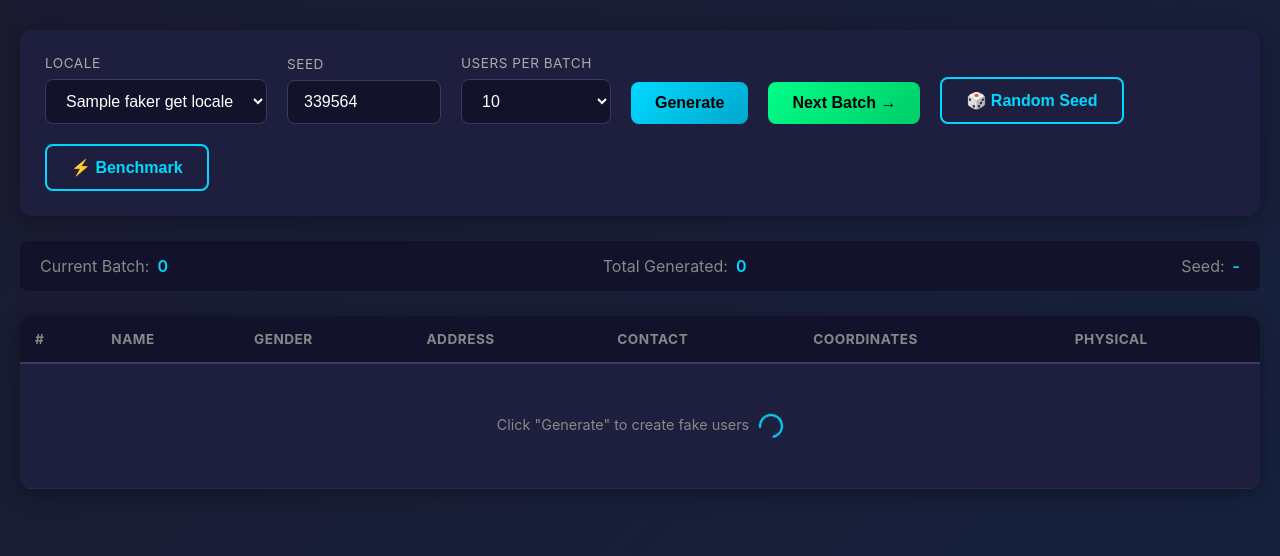
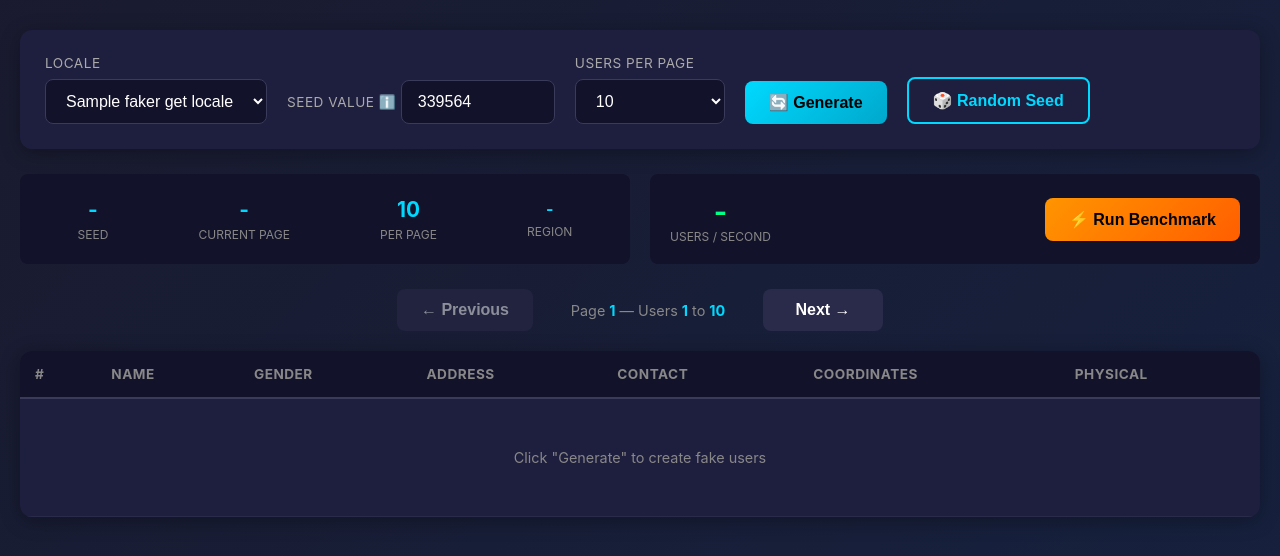
Before and after one commit to NurulloMahmud/fake-user-generator, a FastAPI app: page / in a window 1280 px wide. Shown: the part 160-716 px from the top of the page. Run offline with FastAPI, Linux system fonts and the light colour scheme; a database or web service that is not in the repository returns one stand-in record (values such as "Sample title"); some libraries are stand-ins or nearby versions.

Commit message:
bug fixes

```diff
--- a/app/database.py
+++ b/app/database.py
@@ -1,4 +1,3 @@
-"""Database connection and query functions."""
 import os
 import psycopg2
 from psycopg2.extras import RealDictCursor
@@ -7,7 +6,6 @@ from dotenv import load_dotenv
 load_dotenv()
 
 def get_connection():
-    """Create a new database connection."""
     return psycopg2.connect(
         host=os.getenv('DB_HOST', 'localhost'),
         port=os.getenv('DB_PORT', '5432'),
@@ -17,7 +15,6 @@ def get_connection():
     )
 
 def get_locales():
-    """Get available locales from database."""
     conn = get_connection()
     try:
         with conn.cursor(cursor_factory=RealDictCursor) as cur:
@@ -27,7 +24,6 @@ def get_locales():
         conn.close()
 
 def generate_users(seed: int, batch: int, count: int, locale: str):
-    """Generate fake users using stored procedure."""
     conn = get_connection()
     try:
         with conn.cursor(cursor_factory=RealDictCursor) as cur:
@@ -40,7 +36,6 @@ def generate_users(seed: int, batch: int, count: int, locale: str):
         conn.close()
 
 def generate_users_json(seed: int, batch: int, count: int, locale: str):
-    """Generate fake users as JSON."""
     conn = get_connection()
     try:
         with conn.cursor() as cur:
@@ -54,7 +49,6 @@ def generate_users_json(seed: int, batch: int, count: int, locale: str):
         conn.close()
 
 def run_benchmark(count: int, locale: str):
-    """Run benchmark and return results."""
     conn = get_connection()
     try:
         with conn.cursor() as cur:
--- a/app/main.py
+++ b/app/main.py
@@ -1,4 +1,3 @@
-"""Fake User Generator - FastAPI Application."""
 from fastapi import FastAPI, Request, Query
 from fastapi.responses import HTMLResponse, JSONResponse
 from fastapi.staticfiles import StaticFiles
@@ -6,7 +5,7 @@ from fastapi.templating import Jinja2Templates
 import random
 import os
 
-from database import get_locales, generate_users, generate_users_json, run_benchmark
+from .database import get_locales, generate_users, generate_users_json, run_benchmark
 
 app = FastAPI(
     title="Fake User Generator",
@@ -19,9 +18,7 @@ templates = Jinja2Templates(directory=os.path.join(os.path.dirname(__file__), "t
 
 @app.get("/", response_class=HTMLResponse)
 async def home(request: Request):
-    """Render the main page."""
     locales = get_locales()
-    # Generate a random default seed
     default_seed = random.randint(1, 999999)
     return templates.TemplateResponse("index.html", {
         "request": request,
@@ -36,7 +33,6 @@ async def api_generate(
     count: int = Query(10, ge=1, le=100, description="Number of users to generate"),
     locale: str = Query("en_US", description="Locale code (en_US or de_DE)")
 ):
-    """Generate fake users and return as JSON."""
     try:
         users = generate_users_json(seed, batch, count, locale)
         return JSONResponse(content={
@@ -55,7 +51,6 @@ async def api_generate(
 
 @app.get("/api/locales")
 async def api_locales():
-    """Get available locales."""
     locales = get_locales()
     return JSONResponse(content={"locales": locales})
 
@@ -64,7 +59,6 @@ async def api_benchmark(
     count: int = Query(1000, ge=100, le=100000, description="Number of users to generate"),
     locale: str = Query("en_US", description="Locale code")
 ):
-    """Run benchmark and return performance metrics."""
     try:
         result = run_benchmark(count, locale)
         return JSONResponse(content={
@@ -79,7 +73,6 @@ async def api_benchmark(
 
 @app.get("/health")
 async def health():
-    """Health check endpoint."""
     return {"status": "healthy"}
 
 if __name__ == "__main__":
--- a/app/templates/index.html
+++ b/app/templates/index.html
@@ -96,17 +96,17 @@
             font-weight: 600;
         }
 
-        button:hover {
+        button:hover:not(:disabled) {
             transform: translateY(-2px);
+        }
+
+        button:disabled {
+            opacity: 0.5;
+            cursor: not-allowed;
         }
 
         .btn-primary {
             background: linear-gradient(135deg, #00d9ff, #00a8cc);
-            color: #000;
-        }
-
-        .btn-secondary {
-            background: linear-gradient(135deg, #00ff88, #00cc6a);
             color: #000;
         }
 
@@ -116,13 +116,30 @@
             color: #00d9ff;
         }
 
+        .btn-nav {
+            background: #2a2a4a;
+            color: #fff;
+            min-width: 120px;
+        }
+
+        .btn-nav:hover:not(:disabled) {
+            background: #3a3a5a;
+        }
+
+        /* Stats and Benchmark Row */
+        .stats-row {
+            display: grid;
+            grid-template-columns: 1fr 1fr;
+            gap: 20px;
+            margin-bottom: 25px;
+        }
+
         .info-bar {
             background: #12122a;
             border-radius: 8px;
-            padding: 15px 20px;
-            margin-bottom: 25px;
+            padding: 20px;
             display: flex;
-            justify-content: space-between;
+            justify-content: space-around;
             align-items: center;
             flex-wrap: wrap;
             gap: 15px;
@@ -130,17 +147,79 @@
 
         .info-item {
             display: flex;
+            flex-direction: column;
             align-items: center;
-            gap: 8px;
+            gap: 5px;
         }
 
         .info-label {
             color: #888;
+            font-size: 0.75rem;
+            text-transform: uppercase;
         }
 
         .info-value {
             color: #00d9ff;
-            font-weight: 600;
+            font-weight: 700;
+            font-size: 1.3rem;
+        }
+
+        .info-value.locale-display {
+            font-size: 1rem;
+        }
+
+        .benchmark-box {
+            background: #12122a;
+            border-radius: 8px;
+            padding: 20px;
+            display: flex;
+            align-items: center;
+            justify-content: space-between;
+            gap: 20px;
+        }
+
+        .benchmark-result {
+            display: flex;
+            flex-direction: column;
+            align-items: center;
+        }
+
+        .benchmark-value {
+            font-size: 1.8rem;
+            color: #00ff88;
+            font-weight: 700;
+        }
+
+        .benchmark-label {
+            color: #888;
+            font-size: 0.75rem;
+            text-transform: uppercase;
+        }
+
+        .benchmark-btn {
+            background: linear-gradient(135deg, #ff9500, #ff5e00);
+            color: #000;
+            white-space: nowrap;
+        }
+
+        /* Pagination Controls */
+        .pagination {
+            display: flex;
+            justify-content: center;
+            align-items: center;
+            gap: 15px;
+            margin-bottom: 20px;
+        }
+
+        .page-info {
+            color: #888;
+            font-size: 0.9rem;
+            min-width: 200px;
+            text-align: center;
+        }
+
+        .page-info strong {
+            color: #00d9ff;
         }
 
         .table-container {
@@ -216,7 +295,7 @@
             color: #888;
         }
 
-        .loading::after {
+        .loading.active::after {
             content: '';
             display: inline-block;
             width: 20px;
@@ -233,23 +312,46 @@
             to { transform: rotate(360deg); }
         }
 
-        .benchmark-result {
-            background: #12122a;
-            border-radius: 8px;
-            padding: 20px;
-            margin-top: 20px;
-            text-align: center;
+        /* Tooltip for seed */
+        .tooltip {
+            position: relative;
+            display: inline-block;
         }
 
-        .benchmark-value {
-            font-size: 2rem;
-            color: #00ff88;
-            font-weight: 700;
+        .tooltip .tooltip-text {
+            visibility: hidden;
+            width: 280px;
+            background-color: #333;
+            color: #fff;
+            text-align: left;
+            border-radius: 8px;
+            padding: 12px;
+            position: absolute;
+            z-index: 1;
+            bottom: 125%;
+            left: 50%;
+            margin-left: -140px;
+            opacity: 0;
+            transition: opacity 0.3s;
+            font-size: 0.8rem;
+            line-height: 1.4;
+            box-shadow: 0 4px 15px rgba(0,0,0,0.3);
         }
 
-        .benchmark-label {
-            color: #888;
-            font-size: 0.9rem;
+        .tooltip .tooltip-text::after {
+            content: '';
+            position: absolute;
+            top: 100%;
+            left: 50%;
+            margin-left: -8px;
+            border-width: 8px;
+            border-style: solid;
+            border-color: #333 transparent transparent transparent;
+        }
+
+        .tooltip:hover .tooltip-text {
+            visibility: visible;
+            opacity: 1;
         }
 
         @media (max-width: 768px) {
@@ -265,8 +367,16 @@
                 width: 100%;
             }
 
+            .stats-row {
+                grid-template-columns: 1fr;
+            }
+
             .table-container {
                 overflow-x: auto;
+            }
+
+            .pagination {
+                flex-wrap: wrap;
             }
         }
     </style>
@@ -281,21 +391,27 @@
         <div class="controls">
             <div class="control-group">
                 <label for="locale">Locale</label>
-                <select id="locale">
+                <select id="locale" onchange="generateUsers()">
                     {% for loc in locales %}
-                    <option value="{{ loc.code }}">{{ loc.name }}</option>
+                    <option value="{{ loc.code }}" data-name="{{ loc.name }}">{{ loc.name }}</option>
                     {% endfor %}
                 </select>
             </div>
 
-            <div class="control-group">
-                <label for="seed">Seed</label>
+            <div class="control-group tooltip">
+                <label for="seed">Seed Value ℹ️</label>
+                <span class="tooltip-text">
+                    <strong>What is a seed?</strong><br>
+                    A seed ensures <em>reproducibility</em>. The same seed always generates the exact same users in the same order.<br><br>
+                    <strong>Why use it?</strong><br>
+                    Share a seed with others to reproduce identical test data. Great for debugging and testing!
+                </span>
                 <input type="number" id="seed" value="{{ default_seed }}" min="1" max="999999999">
             </div>
 
             <div class="control-group">
-                <label for="count">Users per Batch</label>
-                <select id="count">
+                <label for="count">Users per Page</label>
+                <select id="count" onchange="generateUsers()">
                     <option value="10" selected>10</option>
                     <option value="20">20</option>
                     <option value="50">50</option>
@@ -303,25 +419,48 @@
                 </select>
             </div>
 
-            <button class="btn-primary" onclick="generateUsers()">Generate</button>
-            <button class="btn-secondary" onclick="nextBatch()">Next Batch →</button>
+            <button class="btn-primary" onclick="generateUsers()">🔄 Generate</button>
             <button class="btn-outline" onclick="randomSeed()">🎲 Random Seed</button>
-            <button class="btn-outline" onclick="runBenchmark()">⚡ Benchmark</button>
         </div>
 
-        <div class="info-bar">
-            <div class="info-item">
-                <span class="info-label">Current Batch:</span>
-                <span class="info-value" id="currentBatch">0</span>
+        <!-- Stats and Benchmark Row -->
+        <div class="stats-row">
+            <div class="info-bar">
+                <div class="info-item">
+                    <span class="info-value" id="displaySeed">-</span>
+                    <span class="info-label">Seed</span>
+                </div>
+                <div class="info-item">
+                    <span class="info-value" id="currentPage">-</span>
+                    <span class="info-label">Current Page</span>
+                </div>
+                <div class="info-item">
+                    <span class="info-value" id="usersPerPage">10</span>
+                    <span class="info-label">Per Page</span>
+                </div>
+                <div class="info-item">
+                    <span class="info-value locale-display" id="displayLocale">-</span>
+                    <span class="info-label">Region</span>
+                </div>
             </div>
-            <div class="info-item">
-                <span class="info-label">Total Generated:</span>
-                <span class="info-value" id="totalGenerated">0</span>
+
+            <div class="benchmark-box">
+                <div class="benchmark-result">
+                    <span class="benchmark-value" id="benchmarkValue">-</span>
+                    <span class="benchmark-label">Users / Second</span>
+                </div>
+                <button class="btn-primary benchmark-btn" onclick="runBenchmark()">⚡ Run Benchmark</button>
             </div>
-            <div class="info-item">
-                <span class="info-label">Seed:</span>
-                <span class="info-value" id="displaySeed">-</span>
-            </div>
+        </div>
+
+        <!-- Pagination -->
+        <div class="pagination">
+            <button class="btn-nav" id="prevBtn" onclick="prevPage()" disabled>← Previous</button>
+            <span class="page-info">
+                Page <strong id="pageNum">1</strong> —
+                Users <strong id="rangeStart">1</strong> to <strong id="rangeEnd">10</strong>
+            </span>
+            <button class="btn-nav" id="nextBtn" onclick="nextPage()">Next →</button>
         </div>
 
         <div class="table-container">
@@ -344,28 +483,30 @@
                 </tbody>
             </table>
         </div>
-
-        <div id="benchmarkResult" class="benchmark-result" style="display: none;">
-            <div class="benchmark-value" id="benchmarkValue">-</div>
-            <div class="benchmark-label">users per second</div>
-        </div>
     </div>
 
     <script>
-        let currentBatch = 0;
-        let totalGenerated = 0;
+        // Current state - using 0-indexed internally, display as 1-indexed to user
+        let currentBatch = 0;  // 0-indexed internally
+        let currentCount = 10;
 
-        async function generateUsers(resetBatch = true) {
-            if (resetBatch) {
+        // Locale name mapping
+        const localeNames = {
+            'en_US': 'English (US)',
+            'de_DE': 'German (Germany)'
+        };
+
+        async function generateUsers(resetPage = true) {
+            if (resetPage) {
                 currentBatch = 0;
-                totalGenerated = 0;
             }
 
             const seed = document.getElementById('seed').value;
             const count = document.getElementById('count').value;
             const locale = document.getElementById('locale').value;
+            currentCount = parseInt(count);
 
-            document.getElementById('usersTable').innerHTML = '<tr><td colspan="7" class="loading">Generating users</td></tr>';
+            document.getElementById('usersTable').innerHTML = '<tr><td colspan="7" class="loading active">Generating users</td></tr>';
 
             try {
                 const response = await fetch(`/api/generate?seed=${seed}&batch=${currentBatch}&count=${count}&locale=${locale}`);
@@ -373,8 +514,8 @@
 
                 if (data.success) {
                     displayUsers(data.users);
-                    totalGenerated += data.users.length;
-                    updateInfoBar(seed);
+                    updateInfoBar(seed, locale);
+                    updatePagination();
                 } else {
                     document.getElementById('usersTable').innerHTML = `<tr><td colspan="7">Error: ${data.error}</td></tr>`;
                 }
@@ -388,7 +529,7 @@
             tbody.innerHTML = '';
 
             users.forEach((user, index) => {
-                const globalIndex = currentBatch * parseInt(document.getElementById('count').value) + index + 1;
+                const globalIndex = currentBatch * currentCount + index + 1;
                 const row = document.createElement('tr');
                 row.innerHTML = `
                     <td>${globalIndex}</td>
@@ -412,15 +553,40 @@
             });
         }
 
-        function updateInfoBar(seed) {
-            document.getElementById('currentBatch').textContent = currentBatch;
-            document.getElementById('totalGenerated').textContent = totalGenerated;
+        function updateInfoBar(seed, locale) {
             document.getElementById('displaySeed').textContent = seed;
+            document.getElementById('currentPage').textContent = currentBatch + 1;  // Display as 1-indexed
+            document.getElementById('usersPerPage').textContent = currentCount;
+
+            // Get friendly locale name from dropdown
+            const localeSelect = document.getElementById('locale');
+            const selectedOption = localeSelect.options[localeSelect.selectedIndex];
+            document.getElementById('displayLocale').textContent = selectedOption.dataset.name || localeNames[locale] || locale;
         }
 
-        function nextBatch() {
+        function updatePagination() {
+            const pageNum = currentBatch + 1;  // Display as 1-indexed
+            const rangeStart = currentBatch * currentCount + 1;
+            const rangeEnd = rangeStart + currentCount - 1;
+
+            document.getElementById('pageNum').textContent = pageNum;
+            document.getElementById('rangeStart').textContent = rangeStart;
+            document.getElementById('rangeEnd').textContent = rangeEnd;
+
+            // Enable/disable previous button (disabled on page 1)
+            document.getElementById('prevBtn').disabled = currentBatch === 0;
+        }
+
+        function nextPage() {
             currentBatch++;
             generateUsers(false);
+        }
+
+        function prevPage() {
+            if (currentBatch > 0) {
+                currentBatch--;
+                generateUsers(false);
+            }
         }
 
         function randomSeed() {
@@ -430,9 +596,7 @@
 
         async function runBenchmark() {
             const locale = document.getElementById('locale').value;
-            const benchmarkDiv = document.getElementById('benchmarkResult');
-            benchmarkDiv.style.display = 'block';
-            document.getElementById('benchmarkValue').textContent = 'Running...';
+            document.getElementById('benchmarkValue').textContent = '...';
 
             try {
                 const response = await fetch(`/api/benchmark?count=1000&locale=${locale}`);
@@ -440,7 +604,7 @@
 
                 if (data.success) {
                     document.getElementById('benchmarkValue').textContent =
-                        data.benchmark.users_per_second.toLocaleString();
+                        Math.round(data.benchmark.users_per_second).toLocaleString();
                 } else {
                     document.getElementById('benchmarkValue').textContent = 'Error';
                 }
```
